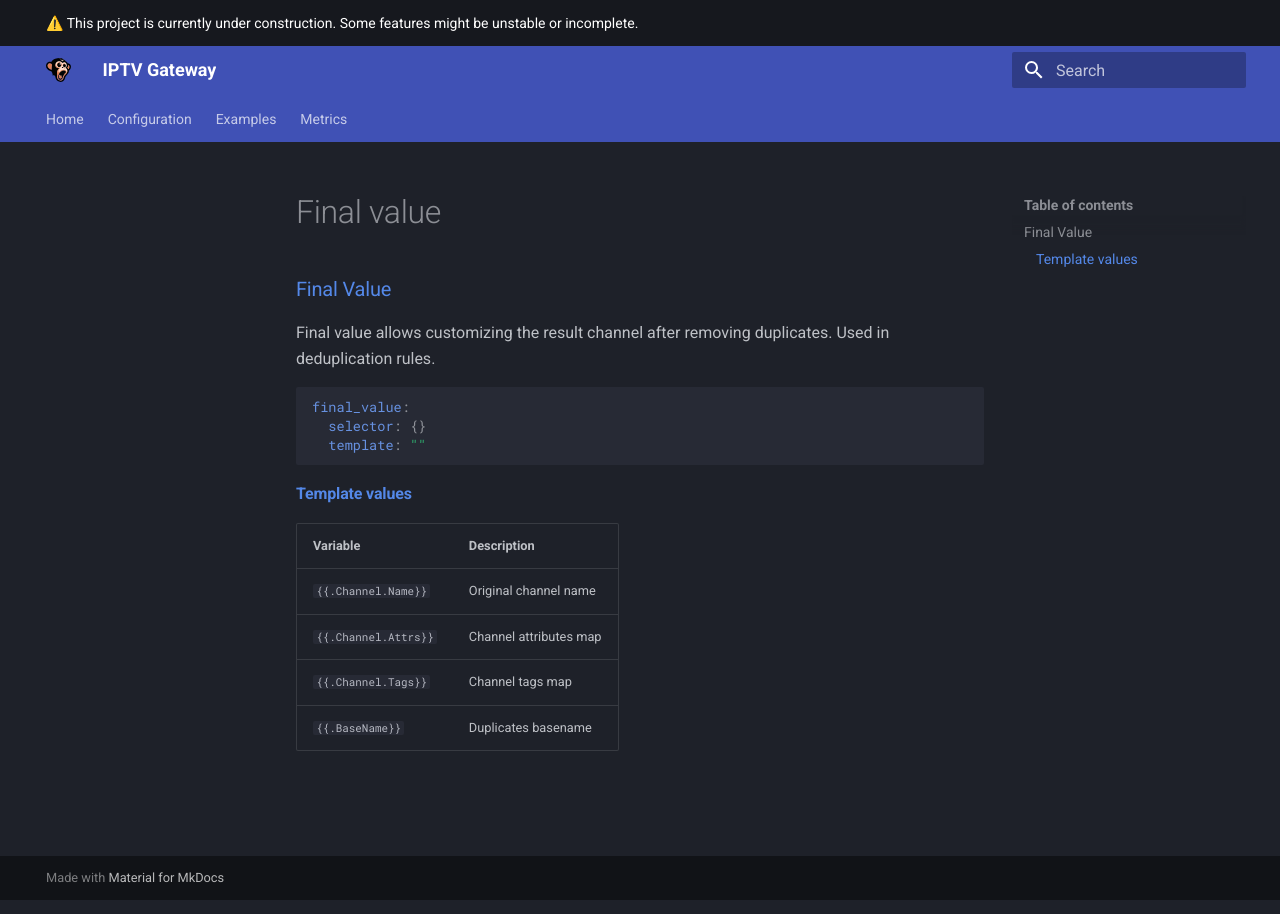
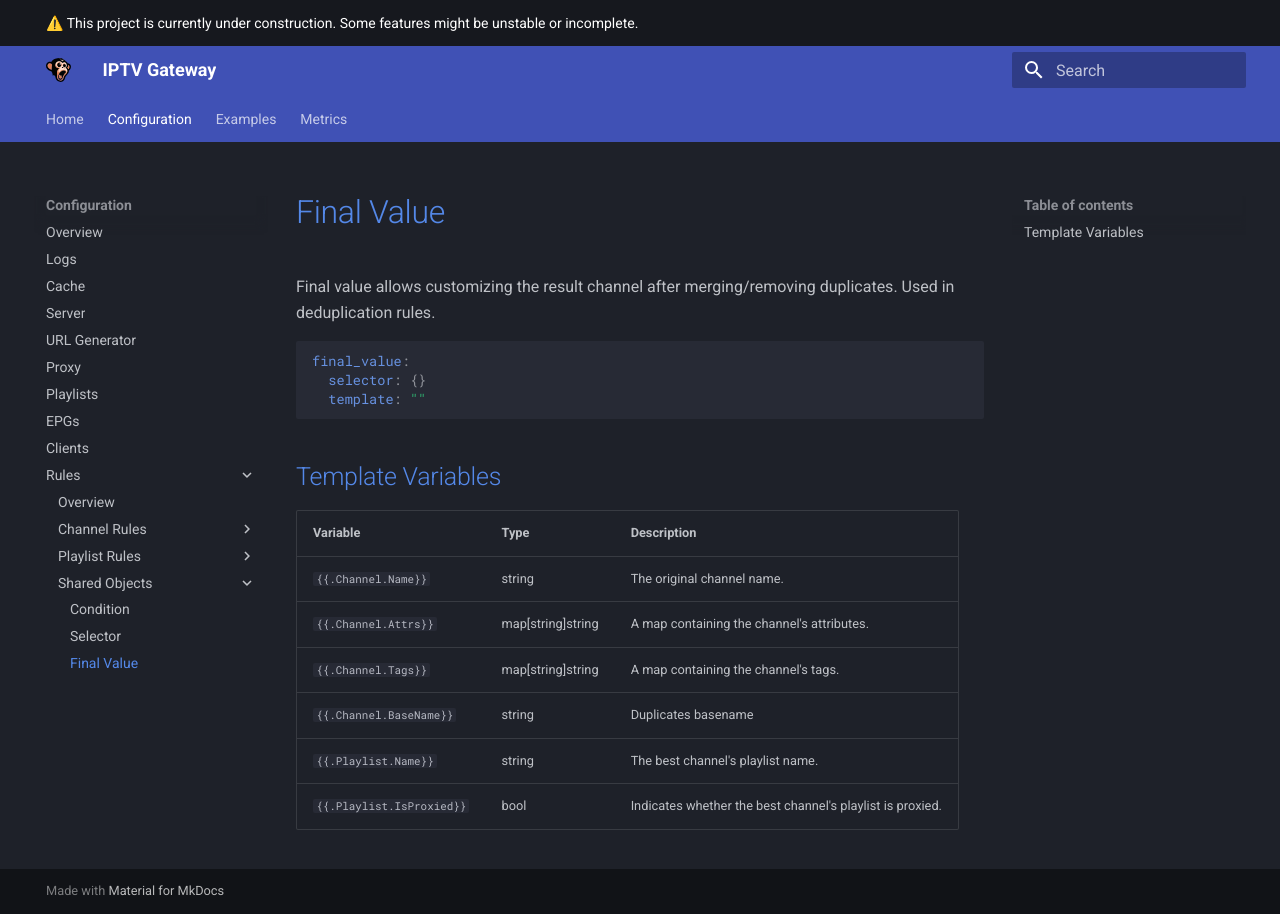
Before and after one commit to mazzz1y/iptv-gateway, an MkDocs documentation site: the page built from docs/config/rules/final_value.md, in a window 1280 px wide. Built offline with MkDocs 1.6.1 and Material for MkDocs 9.7.7, drawn with Linux system fonts in a browser that asks for light colours.

Commit message:
rules: add more variables to gotemplates

````diff
--- a/docs/config/rules/final_value.md
+++ b/docs/config/rules/final_value.md
@@ -1,6 +1,6 @@
-### Final Value
+# Final Value
 
-Final value allows customizing the result channel after removing duplicates. Used in deduplication rules.
+Final value allows customizing the result channel after merging/removing duplicates. Used in deduplication rules.
 
 ```yaml
 final_value:
@@ -8,11 +8,13 @@ final_value:
   template: ""
 ```
 
-#### Template values
+## Template Variables
 
-| Variable             | Description            |
-|----------------------|------------------------|
-| `{{.Channel.Name}}`  | Original channel name  |
-| `{{.Channel.Attrs}}` | Channel attributes map |
-| `{{.Channel.Tags}}`  | Channel tags map       |
-| `{{.BaseName}}`      | Duplicates basename    |
+| Variable                  | Type              | Description                                               |
+|---------------------------|-------------------|-----------------------------------------------------------|
+| `{{.Channel.Name}}`       | string            | The original channel name.                                |
+| `{{.Channel.Attrs}}`      | map[string]string | A map containing the channel's attributes.                |
+| `{{.Channel.Tags}}`       | map[string]string | A map containing the channel's tags.                      |
+| `{{.Channel.BaseName}}`   | string            | Duplicates basename                                       |
+| `{{.Playlist.Name}}`      | string            | The best channel's playlist name.                         |
+| `{{.Playlist.IsProxied}}` | bool              | Indicates whether the best channel's playlist is proxied. |
--- a/mkdocs.yml
+++ b/mkdocs.yml
@@ -50,7 +50,9 @@ nav:
               - Remove Duplicates: config/rules/playlist_rules/remove_duplicates.md
               - Merge Duplicates: config/rules/playlist_rules/merge_duplicates.md
               - Sort: config/rules/playlist_rules/sort.md
-          - Condition: config/rules/condition.md
-          - Selector: config/rules/selector.md
+          - Shared Objects:
+              - Condition: config/rules/condition.md
+              - Selector: config/rules/selector.md
+              - Final Value: config/rules/final_value.md
   - Examples: examples.md
   - Metrics: metrics.md
````
Also changed, not shown: docs/config/rules/channel_rules/set_field.md (+8 -6 lines), docs/config/rules/condition.md (+9 -9 lines), 7 other files.
